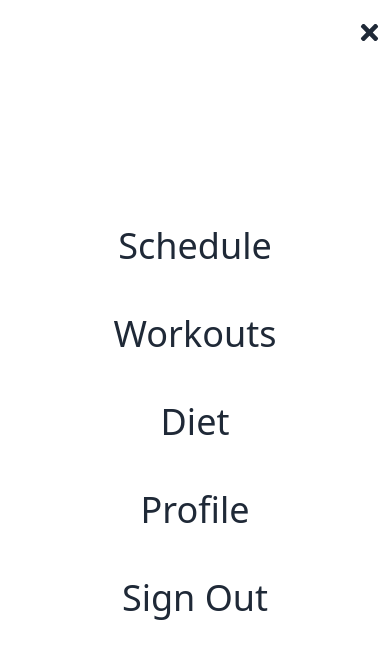
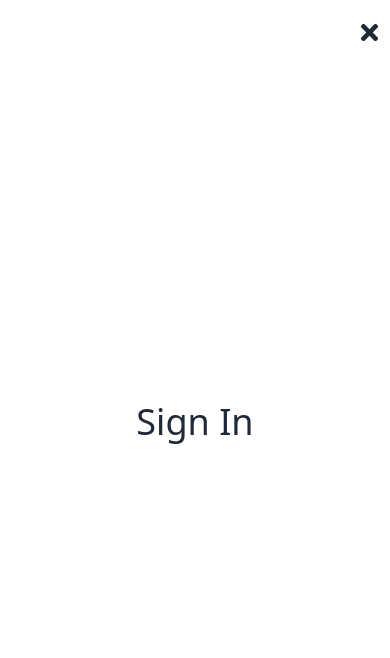
Before and after one commit to seanmckee/FlexTrack, a React (Vite) app in the folder client/: page / in a window 390 px wide. Both pictures are taken after a click on the element 372 px from the left and 32 px from the top of the page. Shown: the top 658 px of the page. Built offline with nearby package versions, Linux system fonts and the light colour scheme.

Commit message:
fixed mobile menu while not logged in

```diff
--- a/client/src/components/Navbar.tsx
+++ b/client/src/components/Navbar.tsx
@@ -15,6 +15,12 @@ const Navbar = () => {
 
   const logout = () => {
     setCookies("access_token", "");
+    window.localStorage.removeItem("userID");
+    navigate("/");
+  };
+  const logoutMobile = () => {
+    setCookies("access_token", "");
+    setNav(false);
     window.localStorage.removeItem("userID");
     navigate("/");
   };
@@ -67,6 +73,7 @@ const Navbar = () => {
       </div>
 
       {/* mobile menu */}
+      {window.localStorage.getItem("userID") ? (
         <ul
           className={
             !nav
@@ -96,11 +103,26 @@ const Navbar = () => {
             </Link>
           </li>
           <li className="py-6 text-4xl">
-          <Link onClick={handleClick} to="">
+            <Link onClick={logoutMobile} to="">
               Sign Out
             </Link>
           </li>
         </ul>
+      ) : (
+        <ul
+          className={
+            !nav
+              ? "hidden"
+              : "absolute top-0 left-0 w-full h-screen bg-inherit flex flex-col justify-center items-center"
+          }
+        >
+          <li className="py-6 text-4xl">
+            <Link onClick={handleClick} to="/auth">
+              Sign In
+            </Link>
+          </li>
+        </ul>
+      )}
     </div>
   );
 };
```
Lines whose indentation alone changed are shown as unchanged.
